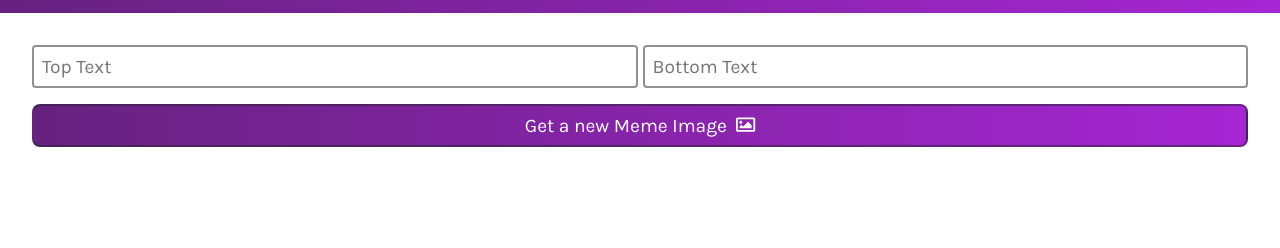
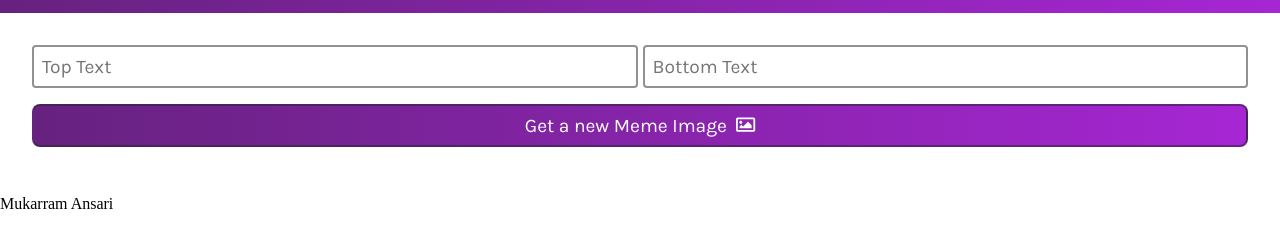
Before and after one commit to iammasoodalam/iammasoodalam.github.io, a plain HTML site: page index.html in a window 1280 px wide. Shown: the part 46-294 px from the top of the page. Drawn offline with Linux system fonts and the light colour scheme.

Commit message:
Added anime of Mukarram

```diff
--- a/index.html
+++ b/index.html
@@ -1 +1 @@
-<!doctype html><html lang="en"><head><meta charset="utf-8"/><link rel="icon" href="/favicon.ico"/><meta name="viewport" content="width=device-width,initial-scale=1"/><meta name="theme-color" content="#000000"/><meta name="description" content="Web site created using create-react-app"/><link rel="apple-touch-icon" href="/logo192.png"/><link rel="manifest" href="/manifest.json"/><title>Iammasoodalam | Mohd Masood Alam</title><script defer="defer" src="/static/js/main.87c002a0.js"></script><link href="/static/css/main.0923059f.css" rel="stylesheet"></head><body><noscript>You need to enable JavaScript to run this app.</noscript><div id="root"></div></body></html>
+<!doctype html><html lang="en"><head><meta charset="utf-8"/><link rel="icon" href="/favicon.ico"/><meta name="viewport" content="width=device-width,initial-scale=1"/><meta name="theme-color" content="#000000"/><meta name="description" content="Web site created using create-react-app"/><link rel="apple-touch-icon" href="/logo192.png"/><link rel="manifest" href="/manifest.json"/><title>Iammasoodalam | Mohd Masood Alam</title><script defer="defer" src="/static/js/main.87c002a0.js"></script><link href="/static/css/main.0923059f.css" rel="stylesheet"></head><body><noscript>You need to enable JavaScript to run this app.</noscript><div id="root"></div>Mukarram Ansari</body></html>
```
